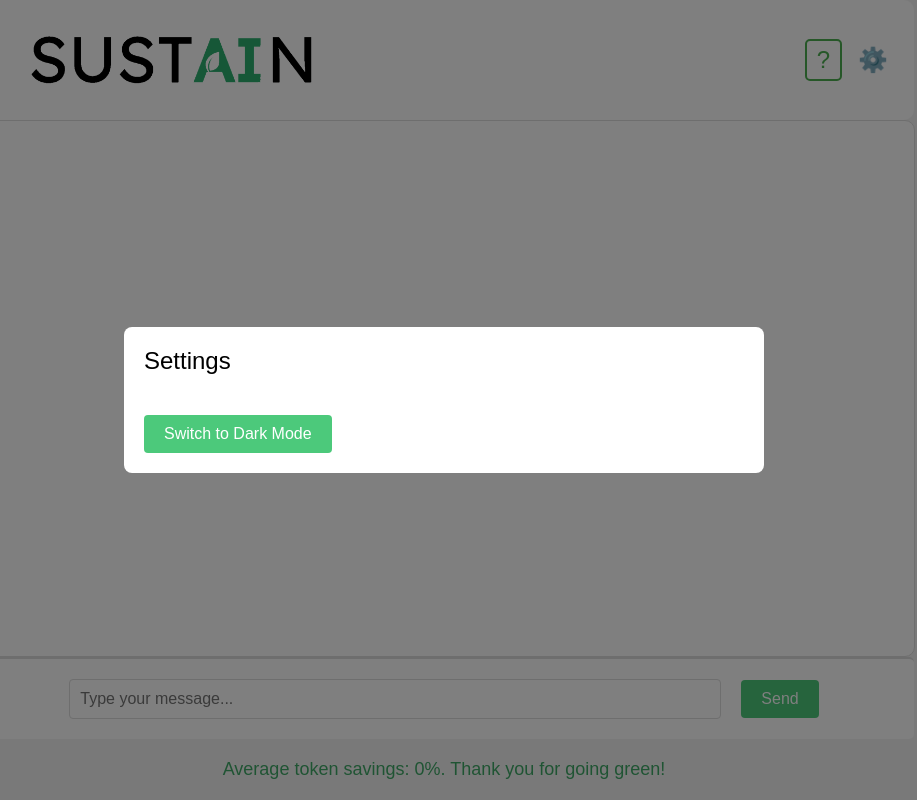
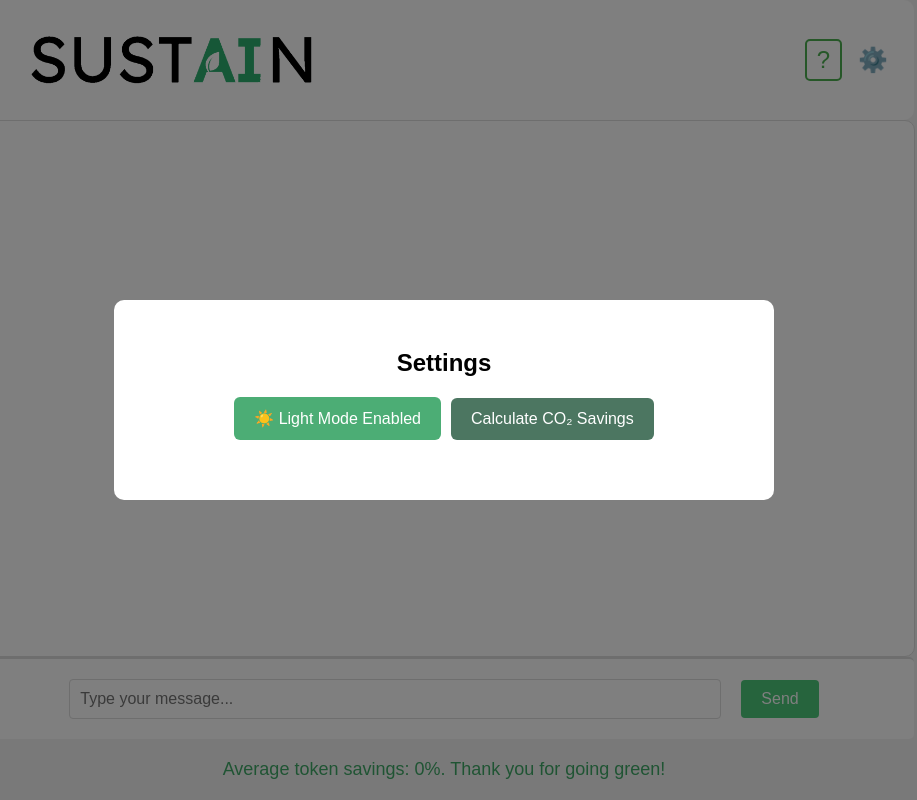
Before and after one commit to djleamen/SUSTAINWebApp, a React (Create React App) app: page / in a window 1280 px wide. Both pictures are taken after a click on the button "⚙️". Shown: the whole page, without its empty margins (196-1113 px from the left). Built offline with nearby package versions, Linux system fonts and the light colour scheme.

Commit message:
UI improvements; CO2 calculate

```diff
--- a/src/App.css
+++ b/src/App.css
@@ -159,7 +159,7 @@ html, body {
 }
 
 .InputArea button {
-  background-color: #4CAF50;
+  background-color: #155724;
   color: white;
   border: none;
   padding: 10px 20px;
--- a/src/App.js
+++ b/src/App.js
@@ -9,7 +9,6 @@ buttons in the header.
 
 // Required imports
 import React, { useState, useEffect } from 'react';
-import axios from 'axios';
 import './App.css';
 import ChatArea from './components/ChatArea';
 import InputArea from './components/InputArea';
@@ -18,7 +17,6 @@ import InfoModal from './components/InfoModal';
 import SettingsModal from './components/SettingsModal';
 import { log, logError } from './utils/logger';
 
-// Main App component
 const App = () => {
   const [messages, setMessages] = useState([]);
   const [totalPercentageSaved, setTotalPercentageSaved] = useState(0);
@@ -26,72 +24,88 @@ const App = () => {
   const [showInfo, setShowInfo] = useState(false);
   const [showSettings, setShowSettings] = useState(false);
   const [darkMode, setDarkMode] = useState(false);
+  const [co2Savings, setCo2Savings] = useState(null);
+  const [loadingCo2, setLoadingCo2] = useState(false);
 
-  // Log component lifecycle
+  // Load Dark Mode Preference from Local Storage
   useEffect(() => {
-    log('App component mounted');
-    return () => {
-      log('App component unmounted');
-    };
+    const savedDarkMode = localStorage.getItem("darkMode") === "true";
+    setDarkMode(savedDarkMode);
+    log(`Dark mode loaded: ${savedDarkMode}`);
   }, []);
 
-  // Function to handle sending messages to the SUSTAIN API
+  // Toggle Dark Mode & Save Preference
+  const toggleDarkMode = () => {
+    setDarkMode(prevMode => {
+      const newMode = !prevMode;
+      localStorage.setItem("darkMode", newMode);
+      return newMode;
+    });
+  };
+
+  // Handle Sending Messages to SUSTAIN API
   const handleSendMessage = async (userInput) => {
-    setMessages([...messages, { sender: 'You', text: userInput }]);
     log(`User sent message: ${userInput}`);
 
-    // Send message to SUSTAIN API
+    // Optimistically update UI
+    setMessages(prevMessages => [...prevMessages, { sender: 'You', text: userInput }]);
+
     try {
-      const url = 'http://localhost:3001/api/sustain';
-      log(`Sending POST request to: ${url}`);
-
-      // Make a POST request to the SUSTAIN API
-      const response = await fetch(url, {
+      const response = await fetch('http://localhost:3001/api/sustain', {
         method: "POST",
         headers: { "Content-Type": "application/json" },
         body: JSON.stringify({ userInput }),
       });
 
-      // Check for errors in the response
-      if (!response.ok) {
-        throw new Error(`HTTP error! Status: ${response.status}`);
-      }
+      if (!response.ok) throw new Error(`HTTP error! Status: ${response.status}`);
 
-      // Parse the JSON response
       const data = await response.json();
-      console.log("API Response:", data); // 🔍 Debugging: Check API response format
+      const { responseText, percentageSaved } = data;
 
-      // Check if the response format is as expected
-      if (!data.responseText || typeof data.percentageSaved !== "number") {
+      // Ensure valid response format
+      if (!responseText || typeof percentageSaved !== "number") {
         console.error("Unexpected API response format:", data);
         return;
       }
 
-      // Destructure the response data
-      const { responseText, percentageSaved } = data;
-
-      // Update the chat area with the response
-      setMessages([...messages,
-        { sender: 'You', text: userInput },
+      // Update Chat UI
+      setMessages(prevMessages => [
+        ...prevMessages,
         { sender: 'SUSTAIN', text: responseText, percentageSaved }
       ]);
 
-      // Update the total percentage saved and message count
-      setTotalPercentageSaved(totalPercentageSaved + percentageSaved);
-      setMessageCount(messageCount + 1);
-      log(`SUSTAIN responded with: ${responseText}, Percentage saved: ${percentageSaved}`);
+      // Update Token Savings
+      setTotalPercentageSaved(prevTotal => prevTotal + percentageSaved);
+      setMessageCount(prevCount => prevCount + 1);
 
-      // Log the average savings per message
+      log(`SUSTAIN responded: "${responseText}", Tokens saved: ${percentageSaved}%`);
     } catch (error) {
       logError(error);
       console.error('Error sending message:', error);
     }
   };
 
-  // Calculate the average savings per message
+  // Fetch CO₂ Savings
+  const fetchCo2Savings = async () => {
+    setLoadingCo2(true);
+    try {
+      const response = await fetch('http://localhost:3001/api/sustain/co2-savings');
+      if (!response.ok) throw new Error(`HTTP error! Status: ${response.status}`);
+
+      const data = await response.json();
+      setCo2Savings(data);
+      log(`CO₂ savings fetched: ${JSON.stringify(data)}`);
+    } catch (error) {
+      logError(error);
+      console.error("Failed to fetch CO₂ savings:", error);
+    } finally {
+      setLoadingCo2(false);
+    }
+  };
+
+  // Calculate Average Savings
   const averageSavings = messageCount > 0 ? (totalPercentageSaved / messageCount).toFixed(2) : 0;
 
-  // Return the JSX for the component
   return (
     <div className={`App ${darkMode ? 'dark-mode' : 'light-mode'}`}>
       <header className="App-header">
@@ -105,14 +119,26 @@ const App = () => {
           <button className="Settings-button" onClick={() => setShowSettings(true)}>⚙️</button>
         </div>
       </header>
+
+      {/* Chat Area & Input */}
       <ChatArea messages={messages} />
       <InputArea className={darkMode ? 'dark-mode' : 'light-mode'} onSendMessage={handleSendMessage} />
       <TokenSavings averageSavings={averageSavings} />
+
+      {/* Modals */}
       {showInfo && <InfoModal onClose={() => setShowInfo(false)} darkMode={darkMode} />}
-      {showSettings && <SettingsModal onClose={() => setShowSettings(false)} darkMode={darkMode} setDarkMode={setDarkMode} />}
+      {showSettings && (
+        <SettingsModal
+          onClose={() => setShowSettings(false)}
+          darkMode={darkMode}
+          setDarkMode={setDarkMode}
+          fetchCo2Savings={fetchCo2Savings}
+          co2Savings={co2Savings}
+          loadingCo2={loadingCo2}
+        />
+      )}
     </div>
   );
 };
 
-// Export the component
 export default App;
--- a/src/components/ChatArea.css
+++ b/src/components/ChatArea.css
@@ -14,6 +14,7 @@ Description: This file contains the CSS styles for the ChatArea component.
   font-family: "Lexend", monospace;
   height: 65vh;
   overflow-y: auto;
+  overflow-x: hidden; /* Prevent horizontal scrolling */
   border-radius: 10px;
   border: 1px solid #ddd;
   background-color: #f8f8f8;
@@ -36,11 +37,11 @@ Description: This file contains the CSS styles for the ChatArea component.
   border-radius: 20px;
   font-size: 18px;
   font-weight: bold;
-  font-family: "Courier", monospace;
+  font-family: "Lexend", monospace;
 }
 
 .user-message {
-  background-color: #4CAF50;
+  background-color: #4CAD75;
   color: white;
   align-self: flex-end;
   text-align: left;
--- a/src/components/SettingsModal.css
+++ b/src/components/SettingsModal.css
@@ -2,7 +2,7 @@
 Description: Styles for the SettingsModal component
 */
 
-/* SettingsModal component styles */
+/* Modal background (closes on outside click) */
 .SettingsModal {
   position: fixed;
   top: 0;
@@ -15,47 +15,84 @@ Description: Styles for the SettingsModal component
   align-items: center;
 }
 
+/* Modal content (light & dark mode support) */
 .SettingsModal-content {
   background: white;
-  padding: 20px;
-  border-radius: 8px;
+  padding: 30px;
+  border-radius: 10px;
   width: 80%;
   max-width: 600px;
-  text-align: left;
+  text-align: center;
   font-family: "Lexend", sans-serif;
-  font-weight: normal;
 }
 
+/* Dark Mode */
 .SettingsModal-content.dark-mode {
-  background: #333;
+  background: #222;  /* Darker background */
   color: white;
 }
 
+/* Light Mode */
 .SettingsModal-content.light-mode {
   background: white;
   color: black;
 }
 
-.SettingsModal-content h2 {
-  margin-top: 0;
+/* Settings Header */
+.settings-header {
+  font-size: 24px;
+  font-weight: bold;
   font-family: "Lexend", sans-serif;
-  font-weight: normal;
+  margin-bottom: 20px;
 }
 
-.SettingsModal-content button {
-  margin-top: 20px;
-  padding: 10px 20px;
+/* Buttons */
+/* Buttons */
+.dark-mode-toggle, .calculate-co2-button {
+  padding: 12px 20px;
   font-size: 16px;
-  background-color: #4CC97B;
-  color: white;
   border: none;
-  border-radius: 4px;
+  border-radius: 6px;
   cursor: pointer;
   transition: background 0.3s ease-in-out;
   font-family: "Lexend", sans-serif;
-  font-weight: normal;
+  margin-bottom: 20px; /* Add spacing below */
+  margin-right: 10px; /* Add spacing between buttons */
 }
 
-.SettingsModal-content button:hover {
-  background-color: #3FA967;
+/* Dark Mode Button */
+.dark-mode-toggle {
+  background-color: #4CAD75;
+  color: white;
+  margin-bottom: 30px; /* Ensure spacing between buttons */
 }
+
+.dark-mode-toggle:hover {
+  background-color: #0E4D3D; /* Darker color on hover */
+}
+
+/* CO₂ Savings Button */
+.calculate-co2-button {
+  background-color: #4C7661;
+  color: white;
+  margin-top: 0; /* Remove top margin to avoid extra space */
+  margin-right: 0;
+}
+
+/* CO₂ Savings Button */
+.calculate-co2-button:hover {
+  background-color: #2E3D34; /* Change color on hover */
+}
+
+/* CO₂ Savings Text */
+.co2-text {
+  font-size: 16px;
+  color: #333;
+  margin-top: 15px;
+  font-style: italic;
+}
+
+/* Dark Mode Styles for Text */
+.dark-mode .co2-text {
+  color: #ddd;
+}
--- a/src/components/SettingsModal.js
+++ b/src/components/SettingsModal.js
@@ -1,32 +1,75 @@
 /*
 Description: This component is a modal that displays the settings of the app.
-It has a button that allows the user to switch between dark and light mode.
+It has buttons for toggling dark mode and calculating CO₂ savings.
 */
 
 // Required imports
-import React from 'react';
+import React, { useState, useEffect } from 'react';
 import './SettingsModal.css';
 
-// Display the settings modal
 const SettingsModal = ({ onClose, darkMode, setDarkMode }) => {
-  const handleClickOutside = (e) => {
-    if (e.target.className === 'SettingsModal') {
-      onClose();
+  const [co2Savings, setCo2Savings] = useState(null);
+  const [loading, setLoading] = useState(false);
+
+  // Toggle Dark Mode
+  const toggleDarkMode = () => {
+    setDarkMode(!darkMode);
+    localStorage.setItem("darkMode", !darkMode);
+  };
+
+  // Restore dark mode from local storage
+  useEffect(() => {
+    const savedDarkMode = localStorage.getItem("darkMode") === "true";
+    setDarkMode(savedDarkMode);
+  }, []);
+
+  // Fetch CO₂ Savings
+  const fetchCo2Savings = async () => {
+    setLoading(true);
+    try {
+      const response = await fetch('http://localhost:3001/api/sustain/co2-savings');
+      if (!response.ok) throw new Error(`HTTP error! Status: ${response.status}`);
+
+      const data = await response.json();
+      setCo2Savings(data);
+    } catch (error) {
+      console.error("Failed to fetch CO₂ savings:", error);
+    } finally {
+      setLoading(false);
     }
   };
 
-  // Return the JSX for the component
   return (
-    <div className="SettingsModal" onClick={handleClickOutside}>
-      <div className={`SettingsModal-content ${darkMode ? 'dark-mode' : 'light-mode'}`}>
-        <h2>Settings</h2>
-        <button onClick={() => setDarkMode(!darkMode)}>
-          {darkMode ? 'Switch to Light Mode' : 'Switch to Dark Mode'}
+    <div className="SettingsModal" onClick={onClose}>
+      <div
+        className={`SettingsModal-content ${darkMode ? "dark-mode" : "light-mode"}`}
+        onClick={(e) => e.stopPropagation()} // Prevent closing when clicking inside
+      >
+        <h2 className="settings-header">Settings</h2>
+
+        {/* Dark Mode Toggle */}
+        <button onClick={toggleDarkMode} className="dark-mode-toggle">
+          {darkMode ? "🌙 Dark Mode Enabled" : "☀️ Light Mode Enabled"}
         </button>
+
+        {/* CO₂ Savings Button */}
+        <button onClick={fetchCo2Savings} className="calculate-co2-button">
+          {loading ? "Calculating..." : "Calculate CO₂ Savings"}
+        </button>
+
+        {/* Display CO₂ Savings Results */}
+        {co2Savings && (
+          <p className="co2-text">
+            If you keep using SUSTAIN at this pace for a year, you'll save:
+            <br />
+            🌱 {co2Savings.totalKwhSaved} kWh of power
+            <br />
+            🌍 {co2Savings.totalCo2Saved} metric tons of CO₂ emissions
+          </p>
+        )}
       </div>
     </div>
   );
 };
 
-// Export the component
 export default SettingsModal;
```
Also changed, not shown: src/components/ChatArea.js (+9 -1 lines), 2 other files (tests, documents, lock files or other folders).
